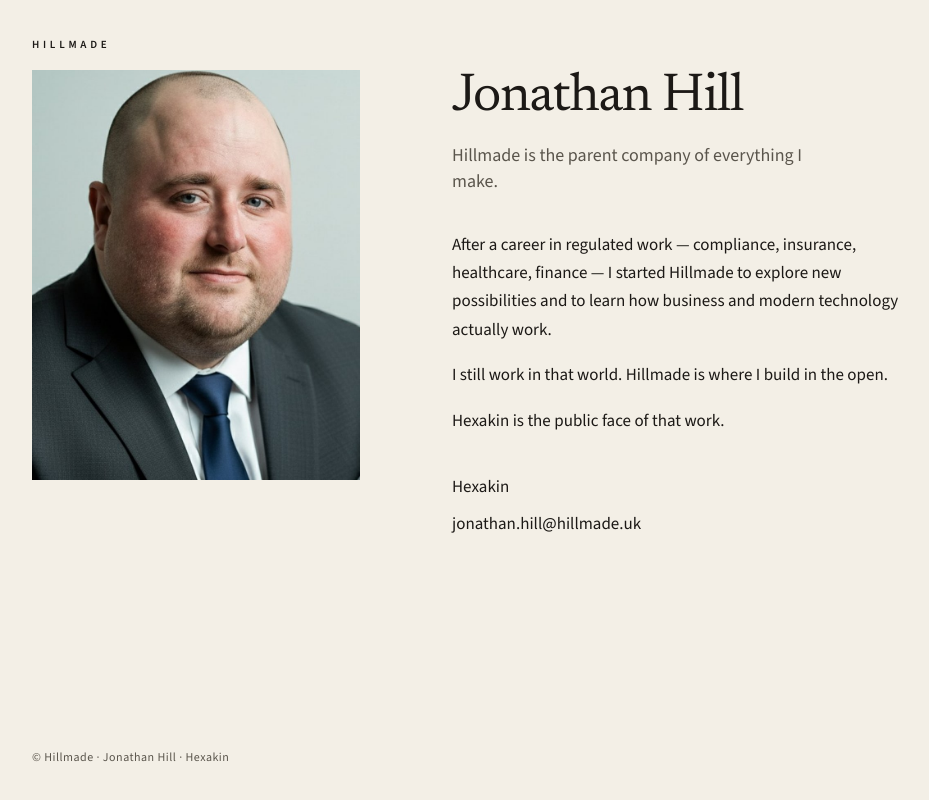
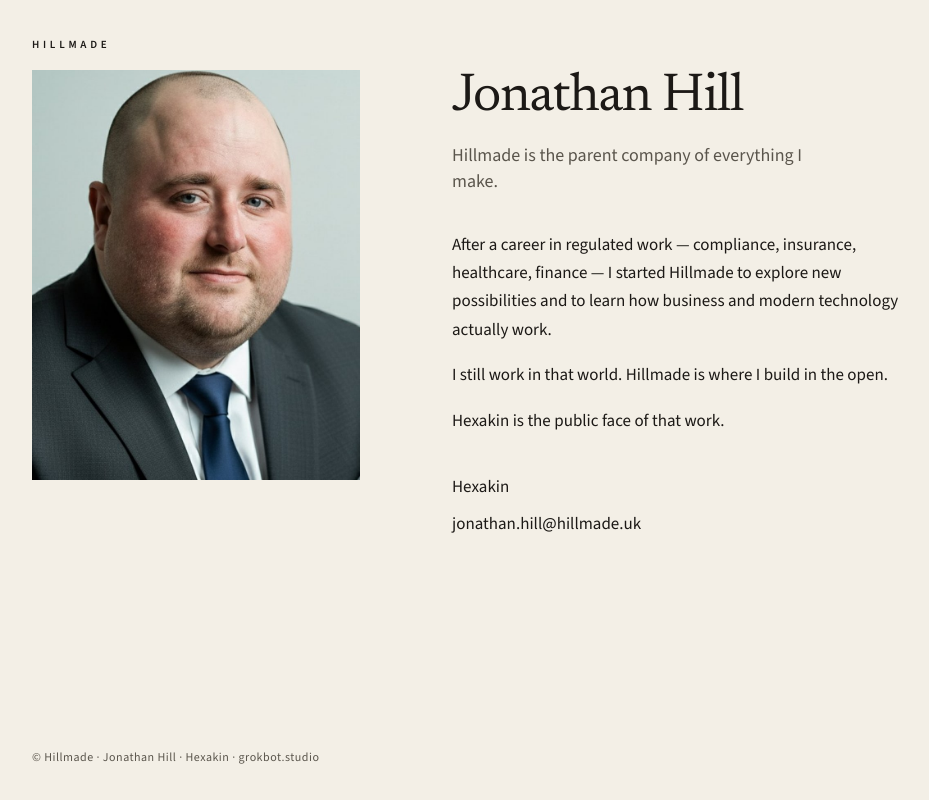
Before and after one commit to Hexakin/hillmade-uk, a Next.js app: page / in a window 1280 px wide. Shown: the whole page, without its empty margins (112-1041 px from the left). Built offline with nearby package versions, Linux system fonts and the light colour scheme.

Commit message:
Add grokbot.studio footer door and Vercel Analytics
Colophon is now © Hillmade · Jonathan Hill · Hexakin · grokbot.studio, with the existing muted underline. Mounts @vercel/analytics in the root layout.

```diff
--- a/app/layout.tsx
+++ b/app/layout.tsx
@@ -1,6 +1,7 @@
 import type { Metadata } from "next";
 import Link from "next/link";
 import { Newsreader, Source_Sans_3 } from "next/font/google";
+import { Analytics } from "@vercel/analytics/next";
 import "./globals.css";
 
 const sans = Source_Sans_3({
@@ -59,9 +60,12 @@
             <p>
               © Hillmade · Jonathan Hill ·{" "}
               <a href="https://hexakin.com">Hexakin</a>
+              {" · "}
+              <a href="https://grokbot.studio">grokbot.studio</a>
             </p>
           </footer>
         </div>
+        <Analytics />
       </body>
     </html>
   );
--- a/package.json
+++ b/package.json
@@ -9,6 +9,7 @@
     "lint": "eslint"
   },
   "dependencies": {
+    "@vercel/analytics": "^2.0.1",
     "next": "16.3.3",
     "react": "19.2.8",
     "react-dom": "19.2.8"
```
Also changed, not shown: 1 other file (tests, documents, lock files or other folders).
